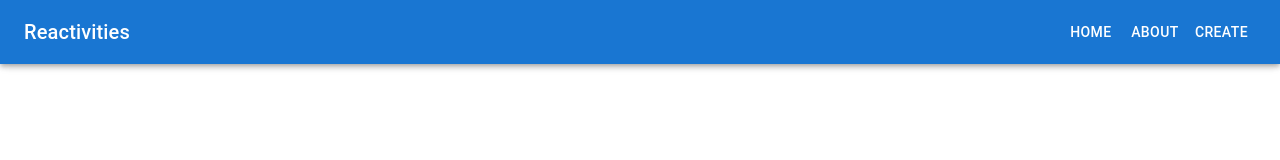
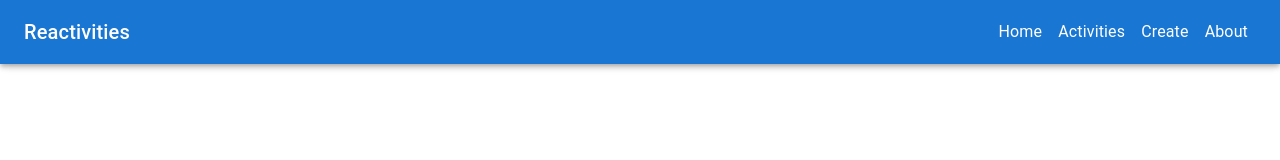
Before and after one commit to EbnulMahmood/Reactivities, a React (Create React App) app in the folder src/client-app/: page / in a window 1280 px wide. Shown: the top 160 px of the page. Built offline with nearby package versions, Linux system fonts and the light colour scheme.

Commit message:
add Link to NavBar

```diff
--- a/src/client-app/src/app/layout/DrawerAppBar.tsx
+++ b/src/client-app/src/app/layout/DrawerAppBar.tsx
@@ -8,7 +8,6 @@ import IconButton from '@mui/material/IconButton';
 import MenuIcon from '@mui/icons-material/Menu';
 import Toolbar from '@mui/material/Toolbar';
 import Typography from '@mui/material/Typography';
-import Button from '@mui/material/Button';
 import NavBar from './NavBar';
 import { useStore } from '../stores/store';
 import ActivityDashboard from '../../features/activities/dashboard/ActivityDashboard';
@@ -17,6 +16,7 @@ import { Route, Routes } from 'react-router-dom';
 import HomePage from '../../features/home/HomePage';
 import ActivityForm from '../../features/activities/form/ActivityForm';
 import Container from '@mui/material/Container';
+import { Link } from 'react-router-dom';
 
 interface Props {
     /**
@@ -30,20 +30,27 @@ const drawerWidth = 240;
 
 export enum NavItems {
     Home,
+    Activities,
+    Create,
     About,
-    Create
 };
 
 export default observer(function DrawerAppBar(props: Props) {
 
     const { activityStore: { openForm } } = useStore();
 
-    const viewForm = (item: string) => {
-        const create = NavItems[NavItems.Create];
-        if (item === create) {
-            openForm();
+    const GetLink = (item: string) => {
+        if (item.toLowerCase() === 'home') {
+            return '/';
+        } else if (item.toLowerCase() === 'activities') {
+            return '/activities';
+        } else if (item.toLowerCase() === 'create') {
+            return '/createActivity';
+        } else if (item.toLowerCase() === 'about') {
+            return '/about';
         }
-    };
+        return '/notFound';
+    }
 
     const { window } = props;
     const [mobileOpen, setMobileOpen] = React.useState(false);
@@ -55,10 +62,17 @@ export default observer(function DrawerAppBar(props: Props) {
     const drawer = (
         <Box onClick={handleDrawerToggle} sx={{ textAlign: 'center' }}>
             <Typography variant="h6" sx={{ my: 2 }}>
-                Reactivities
+                <Link
+                    to='/'
+                    style={{
+                        textDecoration: 'none',
+                        color: 'black'
+                    }}>
+                    Reactivities
+                </Link>
             </Typography>
             <Divider />
-            <NavBar navItems={NavItems} viewForm={viewForm} />
+            <NavBar navItems={NavItems} getLink={GetLink} />
         </Box>
     );
 
@@ -78,23 +92,38 @@ export default observer(function DrawerAppBar(props: Props) {
                     >
                         <MenuIcon />
                     </IconButton>
-                    <Typography
-                        variant="h6"
-                        component="div"
+                    <Box
                         sx={{ flexGrow: 1, display: { xs: 'none', sm: 'block' } }}
                     >
-                        Reactivities
-                    </Typography>
+                        <Typography
+                            variant="h6"
+                            component="div"
+                        >
+                            <Link
+                                to='/'
+                                style={{
+                                    textDecoration: 'none',
+                                    color: 'white'
+                                }}
+                            >
+                                Reactivities
+                            </Link>
+                        </Typography>
+                    </Box>
                     <Box sx={{ display: { xs: 'none', sm: 'block' } }}>
                         {Object.keys(NavItems)
                             .filter((v) => isNaN(Number(v)))
                             .map((item) => (
-                                <Button
-                                    onClick={() => viewForm(item)}
+                                <Link
+                                    to={GetLink(item)}
                                     key={item}
-                                    sx={{ color: '#fff' }}>
+                                    style={{
+                                        textDecoration: 'none',
+                                        color: '#fff',
+                                        margin: '0.5rem'
+                                    }}>
                                     {item}
-                                </Button>
+                                </Link>
                             ))}
                     </Box>
                 </Toolbar>
@@ -132,6 +161,6 @@ export default observer(function DrawerAppBar(props: Props) {
                     </Routes>
                 } />
             </Routes>
-        </Box>
+        </Box >
     );
 });
--- a/src/client-app/src/app/layout/NavBar.tsx
+++ b/src/client-app/src/app/layout/NavBar.tsx
@@ -4,21 +4,31 @@ import ListItem from '@mui/material/ListItem';
 import ListItemButton from '@mui/material/ListItemButton';
 import ListItemText from '@mui/material/ListItemText';
 import { NavItems } from './DrawerAppBar';
+import { Link } from 'react-router-dom';
 
 interface Props {
     navItems: typeof NavItems;
-    viewForm: (item: string) => void;
+    getLink: (item: string) => string;
 }
 
-export default function NavBar({ navItems, viewForm }: Props) {
+export default function NavBar({ navItems, getLink }: Props) {
     const navItemsKeys = Object.keys(navItems).filter((v) => isNaN(Number(v)));
     return (
         <List>
             {navItemsKeys.map((item) => (
                 <ListItem key={item} disablePadding>
-                    <ListItemButton onClick={() => viewForm(item)} sx={{ textAlign: 'center' }}>
-                        <ListItemText primary={item} />
-                    </ListItemButton>
+                    <ListItemText primary={
+                        <Link
+                            to={getLink(item)}
+                            style={{
+                                textDecoration: 'none',
+                                color: 'black',
+                                margin: '0.5rem'
+                            }}
+                        >
+                            {item}
+                        </Link>
+                    } />
                 </ListItem>
             ))}
         </List>
```
